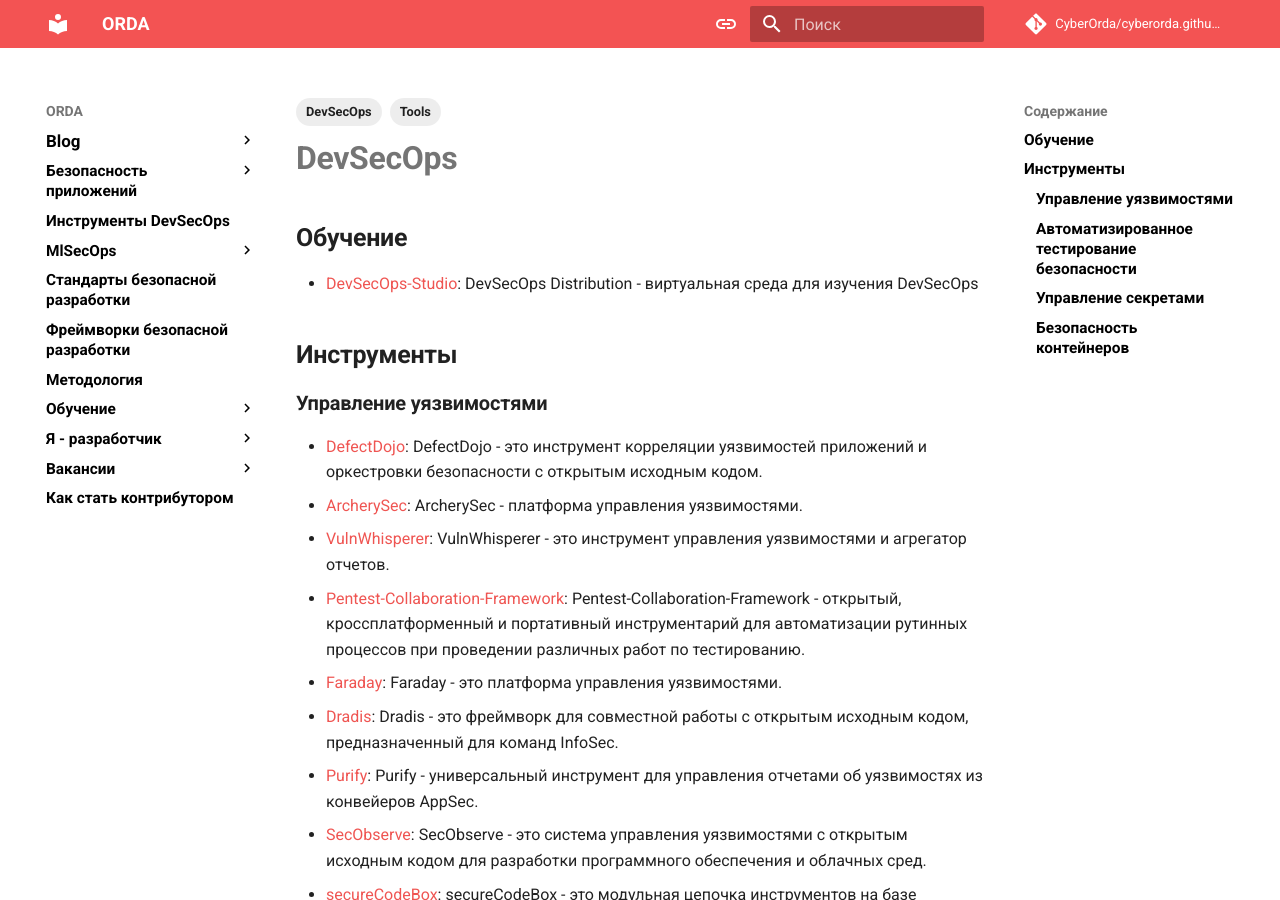
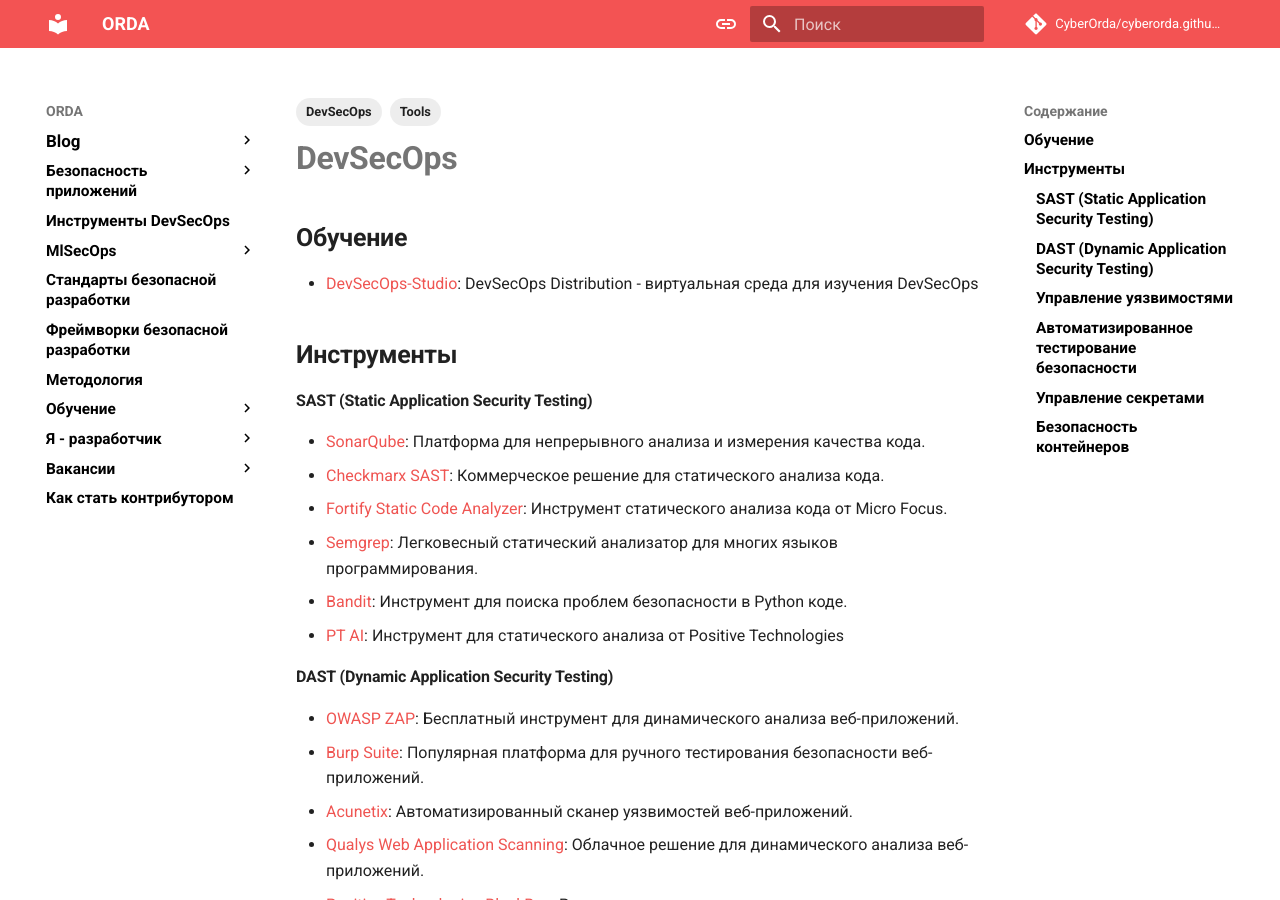
Before and after one commit to CyberOrda/cyberorda.github.io, an MkDocs documentation site: the page built from docs/DevSecOps.md, in a window 1280 px wide and 900 px high. Built offline with MkDocs 1.6.1 and Material for MkDocs 9.7.7, drawn with Linux system fonts in a browser that asks for light colours; comment, search, counter and statistics services are not loaded; some of the changed text lies outside the part shown.

Commit message:
add sast/dast split

```diff
--- a/docs/DevSecOps.md
+++ b/docs/DevSecOps.md
@@ -13,6 +13,25 @@
 - [DevSecOps-Studio](https://github.com/michalkoczwara/DevSecOps-Studio): DevSecOps Distribution - виртуальная среда для изучения DevSecOps
 
 ## **Инструменты**
+
+
+#### SAST (Static Application Security Testing)
+
+- [SonarQube](https://www.sonarqube.org/): Платформа для непрерывного анализа и измерения качества кода.
+- [Checkmarx SAST](https://www.checkmarx.com/products/static-application-security-testing-sast/): Коммерческое решение для статического анализа кода.
+- [Fortify Static Code Analyzer](https://www.microfocus.com/en-us/products/static-code-analysis-sast/overview): Инструмент статического анализа кода от Micro Focus.
+- [Semgrep](https://semgrep.dev/): Легковесный статический анализатор для многих языков программирования.
+- [Bandit](https://github.com/PyCQA/bandit): Инструмент для поиска проблем безопасности в Python коде.
+- [PT AI](https://www.ptsecurity.com/ww-en/products/ai/): Инструмент для статического анализа от Positive Technologies
+
+#### DAST (Dynamic Application Security Testing)
+
+- [OWASP ZAP](https://www.zaproxy.org/): Бесплатный инструмент для динамического анализа веб-приложений.
+- [Burp Suite](https://portswigger.net/burp): Популярная платформа для ручного тестирования безопасности веб-приложений.
+- [Acunetix](https://www.acunetix.com/): Автоматизированный сканер уязвимостей веб-приложений.
+- [Qualys Web Application Scanning](https://www.qualys.com/apps/web-app-scanning/): Облачное решение для динамического анализа веб-приложений.
+- [Positive Technologies BlackBox](https://www.ptsecurity.com/ru-ru/products/blackbox/): Решение для автоматизированного тестирования ресурсов методом чёрного ящика.
+
 
 ### **Управление уязвимостями**
 
```
